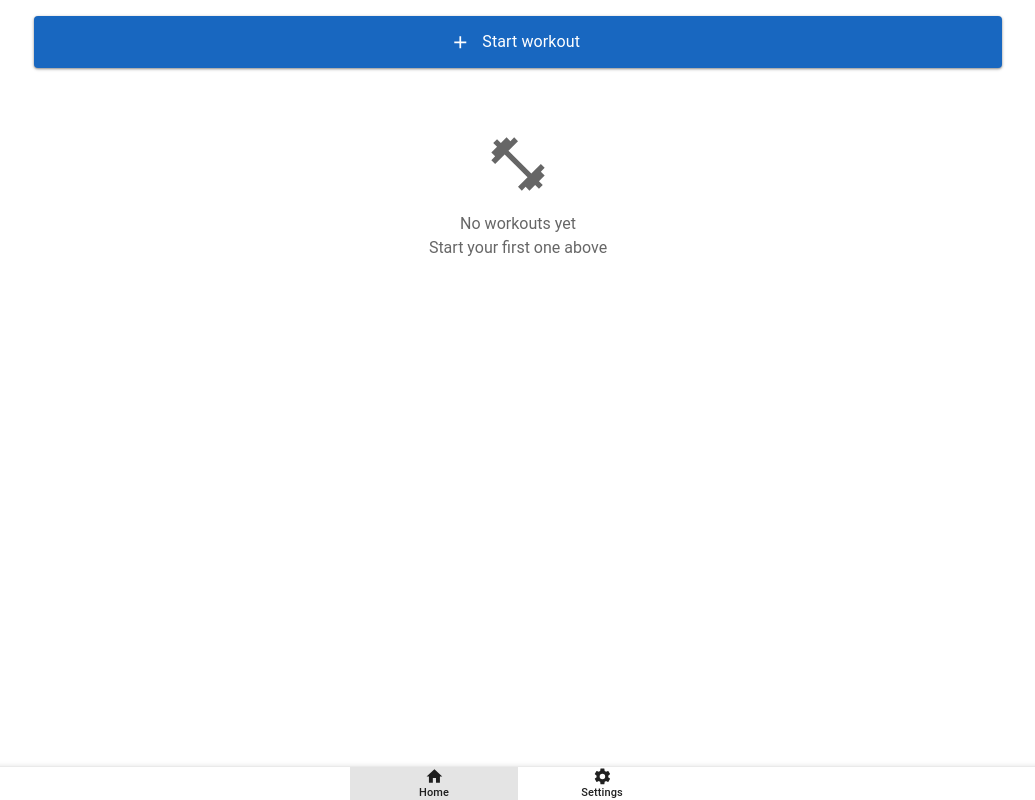
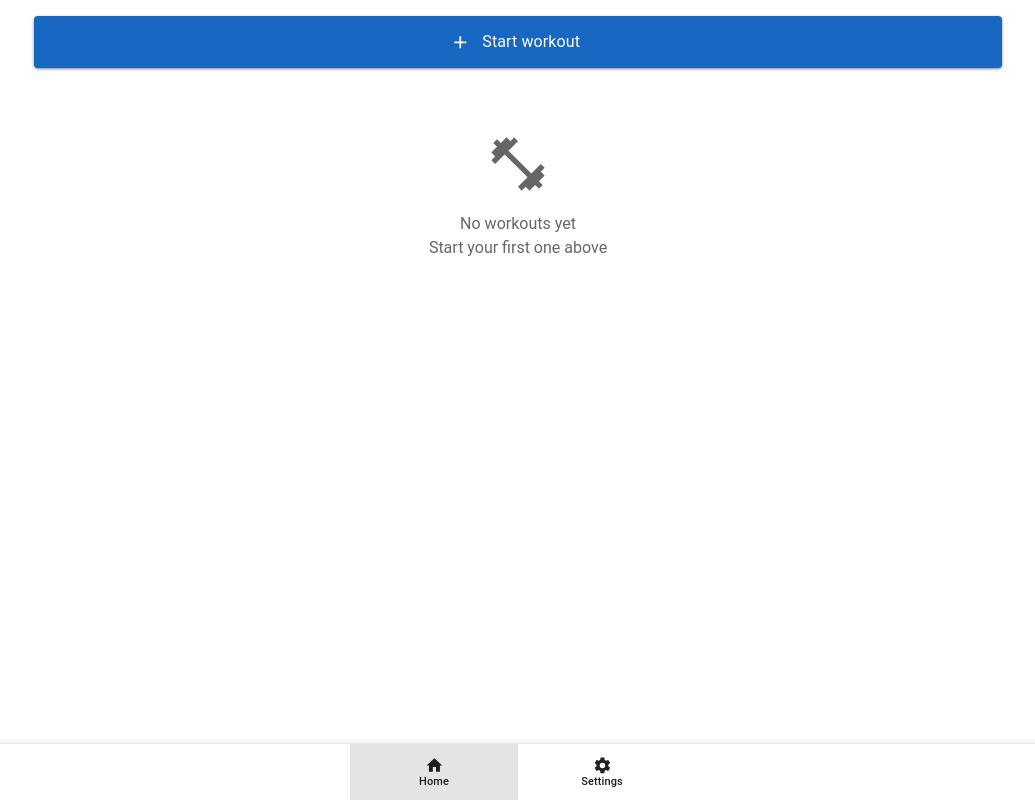
Before and after one commit to Jardo-51/workout-tracker, a Vue app: page / in a window 1280 px wide. Shown: the whole page, without its empty margins (122-1157 px from the left). Built offline with nearby package versions, Linux system fonts and the light colour scheme; a small style sheet from the web is missing.

Commit message:
Pin the bottom nav base height to 56px plus the safe-area inset
Addresses review comment from @Jardo-51 on src/components/layout/AppBottomNav.vue:19.

```diff
--- a/src/components/layout/AppBottomNav.vue
+++ b/src/components/layout/AppBottomNav.vue
@@ -16,7 +16,7 @@
 /* Reserve the iOS home-indicator inset below the nav buttons so the home
    indicator doesn't overlap them in standalone mode. */
 .v-bottom-navigation {
-  height: auto !important;
+  height: calc(56px + env(safe-area-inset-bottom)) !important;
   padding-bottom: env(safe-area-inset-bottom);
 }
 </style>
```
